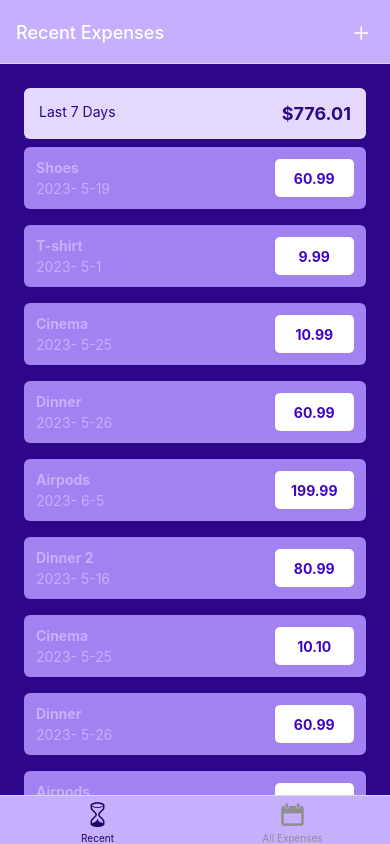
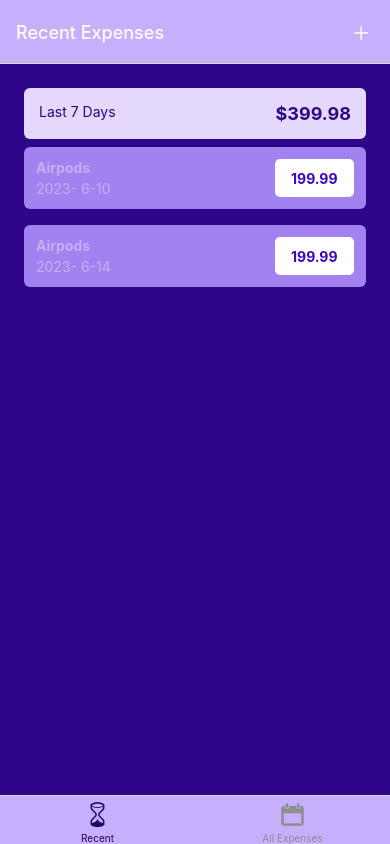
Before and after one commit to Abril-VS/expenseTrackingApp, a React Native app: screen / in a window 390 px wide. Built offline with nearby package versions, Linux system fonts and the light colour scheme.

Commit message:
Addinfg states

```diff
--- a/components/ExpensesOutput/ExpensesOutput.js
+++ b/components/ExpensesOutput/ExpensesOutput.js
@@ -71,8 +71,8 @@ const DUMMY_EXPENSES = [
 function ExpensesOutput({expenses, expensesPeriod}){
     return (
     <View style={styles.container}>
-        <ExpensesSummary expenses={DUMMY_EXPENSES} periodName={expensesPeriod} />
-        <ExpensesList expenses = {DUMMY_EXPENSES}/>
+        <ExpensesSummary expenses={expenses} periodName={expensesPeriod} />
+        <ExpensesList expenses = {expenses}/>
     </View>
     );
 }
--- a/screens/AllExpenses.js
+++ b/screens/AllExpenses.js
@@ -1,8 +1,10 @@
-import { Text} from 'react-native';
 import ExpensesOutput from '../components/ExpensesOutput/ExpensesOutput';
+import { useContext } from 'react';
+import { ExpensesContext } from '../store/expenses-context';
 
 function AllExpenses(){
-    return <ExpensesOutput expensesPeriod={"Total"} />
+    const expensesCtx = useContext(ExpensesContext);
+    return <ExpensesOutput expenses={expensesCtx.expenses} expensesPeriod={"Total"} />
 }
 
 export default AllExpenses;
--- a/screens/RecentExpenses.js
+++ b/screens/RecentExpenses.js
@@ -1,8 +1,18 @@
-import { Text} from 'react-native';
+import { useContext } from 'react';
 import ExpensesOutput from '../components/ExpensesOutput/ExpensesOutput';
+import { ExpensesContext } from '../store/expenses-context';
+import { getDateMinusDate } from '../util/date';
 
 function RecentExpenses(){
-    return  <ExpensesOutput expensesPeriod={"Last 7 Days"} />
+    const expensesCtx = useContext(ExpensesContext);
+
+    const recentExpenses = expensesCtx.expenses.filter((expense)=>{
+        const today = new Date();
+        const date7DaysAgo = getDateMinusDate(today, 7);
+
+        return expense.date > date7DaysAgo;
+    });
+    return  <ExpensesOutput expenses={recentExpenses} expensesPeriod={"Last 7 Days"} />
 
 }
 
--- a/store/expenses-context.js
+++ b/store/expenses-context.js
@@ -29,7 +29,7 @@ const DUMMY_EXPENSES = [
         id: "5e",
         description: "Airpods",
         amount: 199.993,
-        date: new Date('2023-06-05')
+        date: new Date('2023-06-10')
     },
     {
         id: "6e",
@@ -53,13 +53,13 @@ const DUMMY_EXPENSES = [
         id: "9e",
         description: "Airpods",
         amount: 199.99,
-        date: new Date('2023-06-05')
+        date: new Date('2023-06-14')
     },
     {
         id: "10e",
         description: "Dinner 2",
         amount: 80.99,
-        date: new Date('2023-05-16')
+        date: new Date('2023-05-12')
     }
 ];
 
--- a/util/date.js
+++ b/util/date.js
@@ -1,3 +1,7 @@
 export function formatingDate(date){
     return `${date.getFullYear()}- ${date.getMonth()+1}-${date.getDate()}`
 }
+
+export function getDateMinusDate(date, days){
+    return new Date(date.getFullYear(), date.getMonth(), date.getDate()- days)
+}
```
